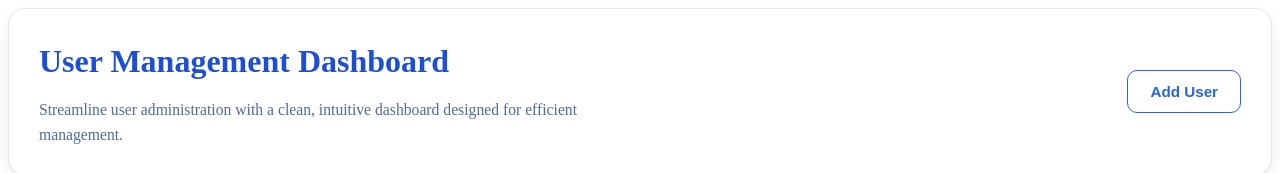
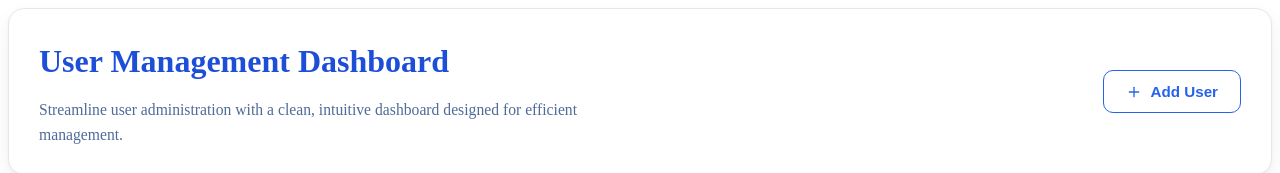
Before and after one commit to AmalRajMP/user-management-dashboard, a React (Vite) app: page / in a window 1280 px wide. Shown: the top 173 px of the page. Built offline with nearby package versions, Linux system fonts and the light colour scheme.

Commit message:
style(header): add icon to add user button

```diff
--- a/package.json
+++ b/package.json
@@ -12,7 +12,8 @@
   "dependencies": {
     "axios": "^1.18.1",
     "react": "^19.2.7",
-    "react-dom": "^19.2.7"
+    "react-dom": "^19.2.7",
+    "react-icons": "^5.6.0"
   },
   "devDependencies": {
     "@eslint/js": "^10.0.1",
--- a/src/components/Header.jsx
+++ b/src/components/Header.jsx
@@ -1,3 +1,5 @@
+import { FiPlus } from "react-icons/fi"
+
 import "../styles/Header.css"
 
 const Header = () => {
@@ -13,7 +15,8 @@ const Header = () => {
       </div>
 
       <button type="button" className="add-user-btn">
-        Add User
+        <FiPlus className="btn-icon" />
+        <span>Add User</span>
       </button>
     </header>
   )
--- a/src/styles/Header.css
+++ b/src/styles/Header.css
@@ -40,9 +40,13 @@
 }
 
 .add-user-btn {
+  display: flex;
+  align-items: center;
+  justify-content: center;
+  gap: 8px;
+
   border: 1px solid #2563eb;
-
-  background: transparent;
+  background-color: transparent;
   color: #2563eb;
 
   cursor: pointer;
@@ -62,9 +66,12 @@
     box-shadow 0.2s ease;
 }
 
+.btn-icon {
+  font-size: 1rem;
+}
+
 .add-user-btn:hover {
   background-color: #eff6ff;
-
   border-color: #1d4ed8;
   color: #1d4ed8;
 
```
Also changed, not shown: 1 other file (tests, documents, lock files or other folders).
